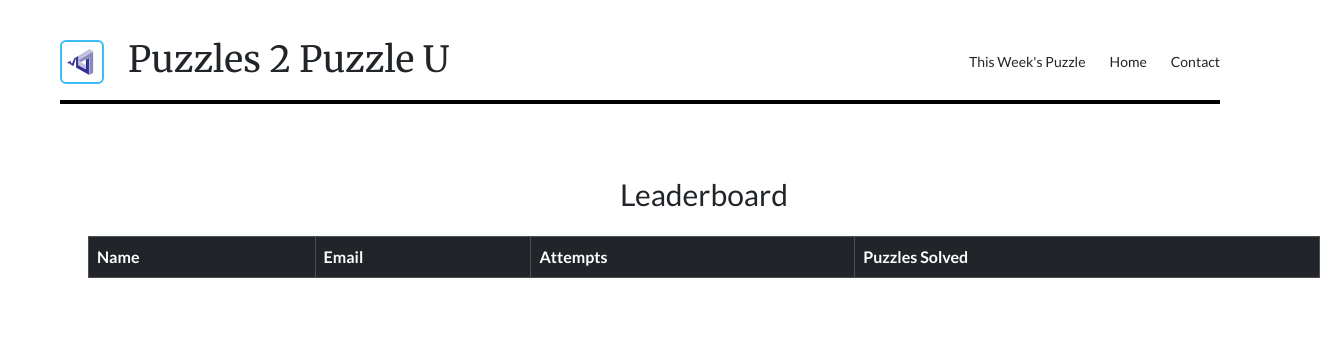
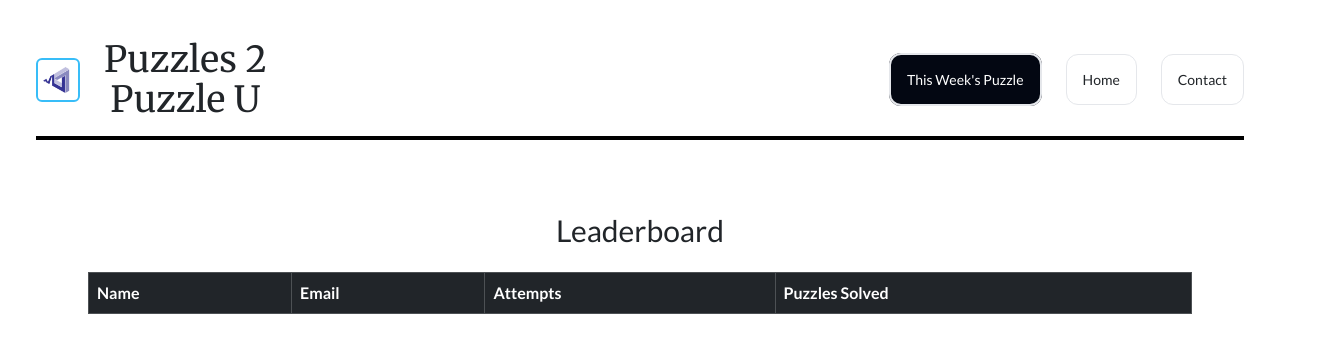
Before and after one commit to maths-assoc-bits-pilani/maths-assoc-bits-pilani.github.io, a website: page leaderboard.html in a window 1280 px wide. Shown: the whole page, 1332 px wide, since content can reach past the window. Drawn offline with nearby package versions, Linux system fonts and the light colour scheme; no server answers.

Commit message:
changed some styling

```diff
--- a/leaderboard.html
+++ b/leaderboard.html
@@ -22,32 +22,46 @@
 		<link rel="manifest" href="/favicon/site.webmanifest" />
 	</head>
 	<body class="container lato-regular">
-		<div class="px-5 py-4 puzzles-navbar">
+		<div class="px-4 md:px-5 py-4 puzzles-navbar">
 			<nav class="flex justify-between items-center border-black border-b-4 py-3">
-				<div class="flex">
-					<div class="border-sky-400 border-2 rounded p-1 w-auto">
+				<div class="flex items-center justify-between md:w-auto w-fit">
+					<div class="border-sky-400 border-2 rounded p-1 h-fit w-fit">
 						<img src="./assets/massocicon.jpg" alt="Logo" class="h-8 w-8" />
 					</div>
-					<div>
+					<div
+						class="text-center flex flex-col items-center justify-center mx-4 md:mx-10">
 						<a
 							href="puzzles.html"
-							class="text-4xl transition hover:text-green-800 mx-4 merriweather-regular"
-							>Puzzles 2 Puzzle U</a
+							class="text-4xl m-0 transition hover:text-green-800 merriweather-regular"
+							>Puzzles 2</a
+						>
+						<a
+							href="puzzles.html"
+							class="text-4xl m-0 transition hover:text-green-800 merriweather-regular"
+							>Puzzle U</a
 						>
 					</div>
 				</div>
 				<div class="hidden md:block">
 					<ul class="flex space-x-6 text-sm">
 						<li>
-							<a href="./puzzles.html" class="hover:text-sky-400 transition"
+							<a
+								href="./puzzles.html"
+								class="hover:text-sky-400 transition border-2 rounded-xl p-3 text-white bg-gray-950"
 								>This Week's Puzzle</a
 							>
 						</li>
 						<li>
-							<a href="./index.html" class="hover:text-sky-400 transition">Home</a>
+							<a
+								href="./index.html"
+								class="hover:text-sky-400 transition border-gray border-1 rounded-xl p-3"
+								>Home</a
+							>
 						</li>
 						<li>
-							<a href="./contact.html" class="hover:text-sky-400 transition"
+							<a
+								href="./contact.html"
+								class="hover:text-sky-400 transition border-gray border-1 rounded-xl p-3"
 								>Contact</a
 							>
 						</li>
@@ -74,9 +88,9 @@
 				</div>
 			</div>
 		</div>
-		<div class="container my-5 lg:mx-16 md:mx-8 sm:mx-4">
+		<div class="container my-5 lg:mx-16 md:mx-8 sm:mx-4 w-auto">
 			<h2 class="text-center mb-4 text-3xl">Leaderboard</h2>
-			<table class="table table-bordered table-striped">
+			<table class="table table-bordered table-striped md:w-full">
 				<thead class="table-dark">
 					<tr>
 						<th>Name</th>
--- a/scripts/index.js
+++ b/scripts/index.js
@@ -86,7 +86,7 @@ responseForm.addEventListener("submit", async (e) => {
 		const data = await res.json();
 		if (res.ok && data.success) {
 			if (data.isCorrect) {
-				alert("🎉 Correct! Your response has been recorded.");
+				alert("🎉 Correct! Your response has been recorded. Come back next week!");
 			} else {
 				alert("❌ Incorrect! Try again (if you still have attempts left).");
 			}
```
Also changed, not shown: puzzles.html (+21 -8 lines), server.js (+52 -41 lines).
